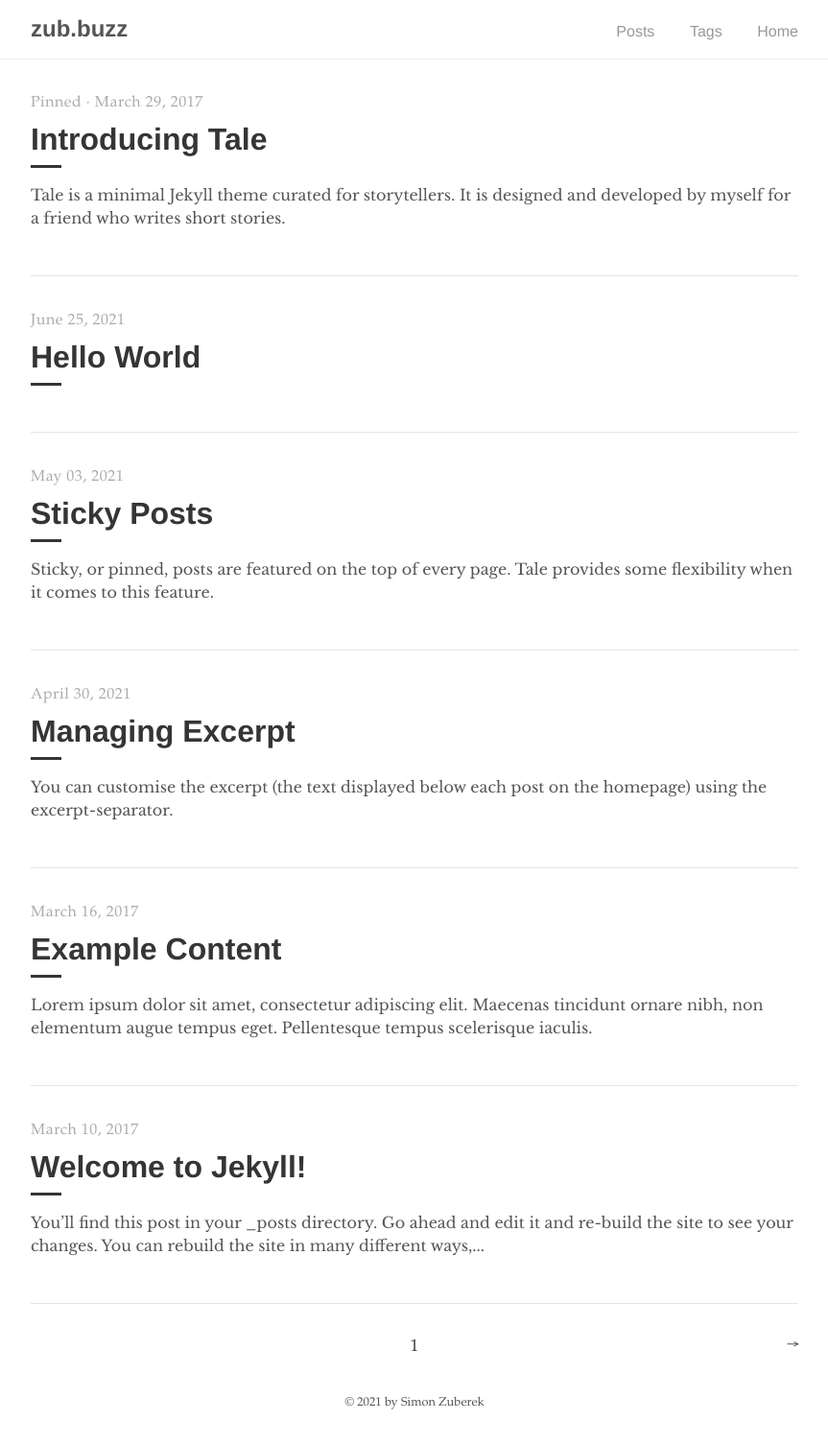
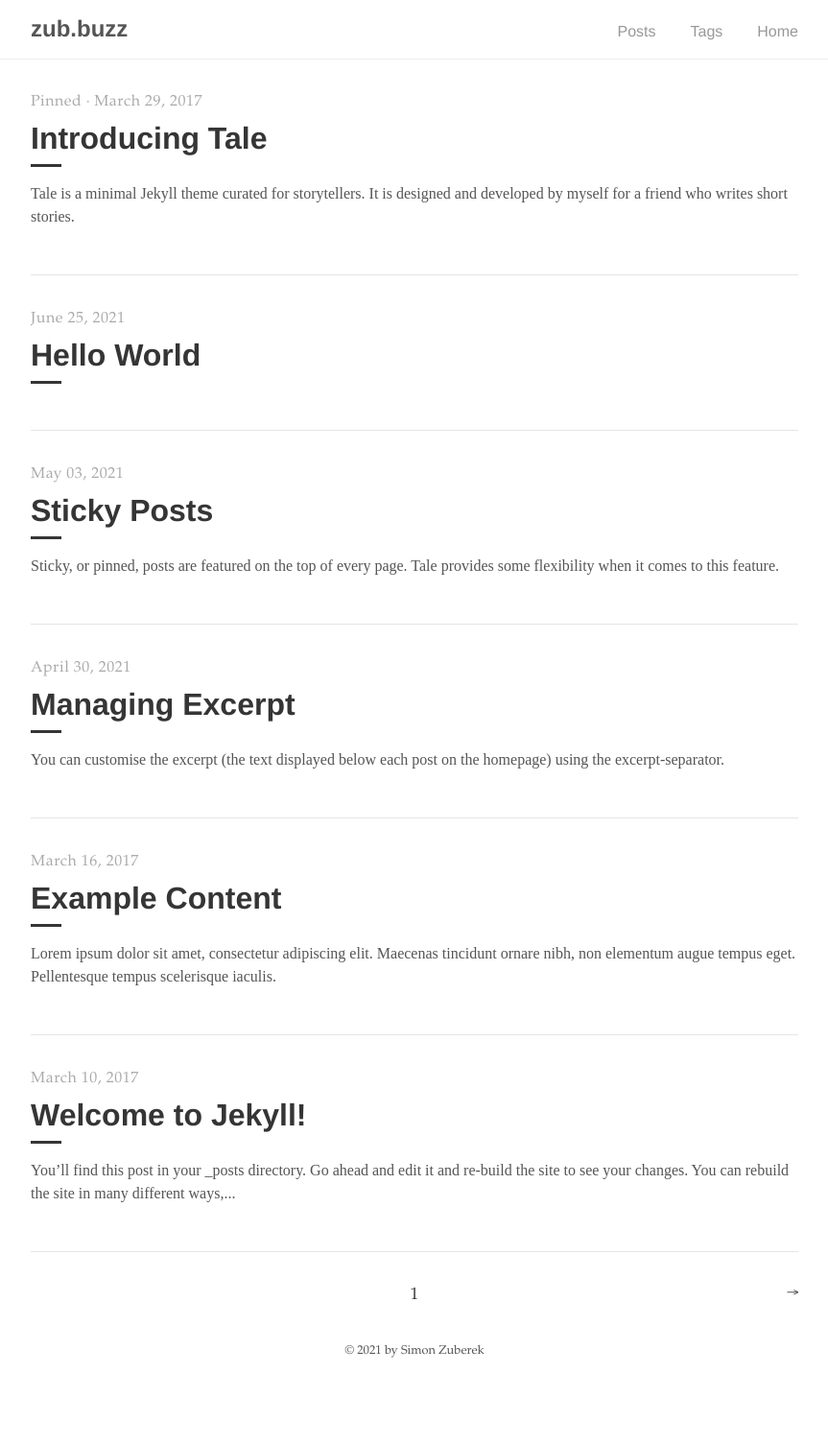
Before and after one commit to zoobereq/blog, a Jekyll site: the page built from index.html, in a window 1280 px wide. Shown: the whole page at 96% size, without its empty margins (208-1071 px from the left). Built offline with Jekyll 4.4.1, drawn with Linux system fonts in a browser that asks for light colours; the list of posts is cut into pages by our own code; after the commit the page ends 1451 px from its top, so only the background shows below that.

Commit message:
updated one font

```diff
--- a/_includes/head.html
+++ b/_includes/head.html
@@ -6,7 +6,8 @@
 
   <!-- CSS -->
   <link rel="stylesheet" href="{{ "/assets/main.css" | relative_url }}">
-  <link rel="stylesheet" href="https://fonts.googleapis.com/css?family=Libre+Baskerville:400,400i,700">
+  <link rel="stylesheet" href="https://fonts.googleapis.com/css?family=Crimson+Pro:400,400i,700">
+
 
   <!-- Favicon -->
   <link rel="icon" type="image/png" sizes="32x32" href="{{ "/assets/favicon-32x32.png" | relative_url }}">
```
